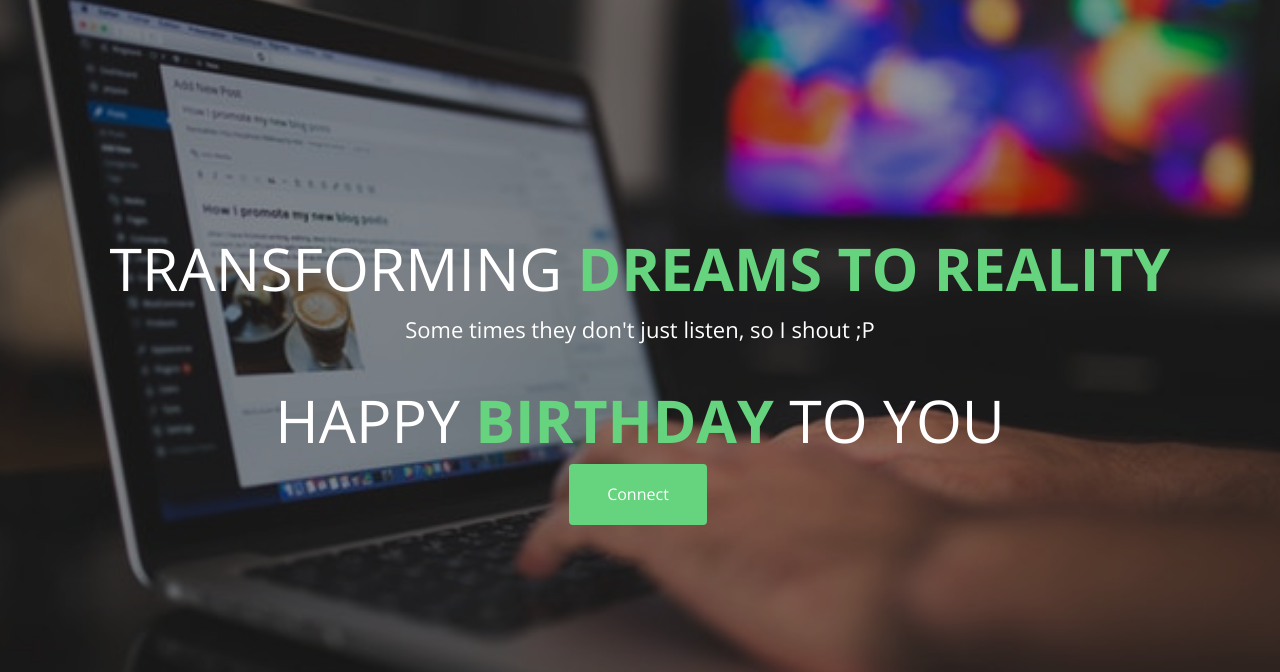
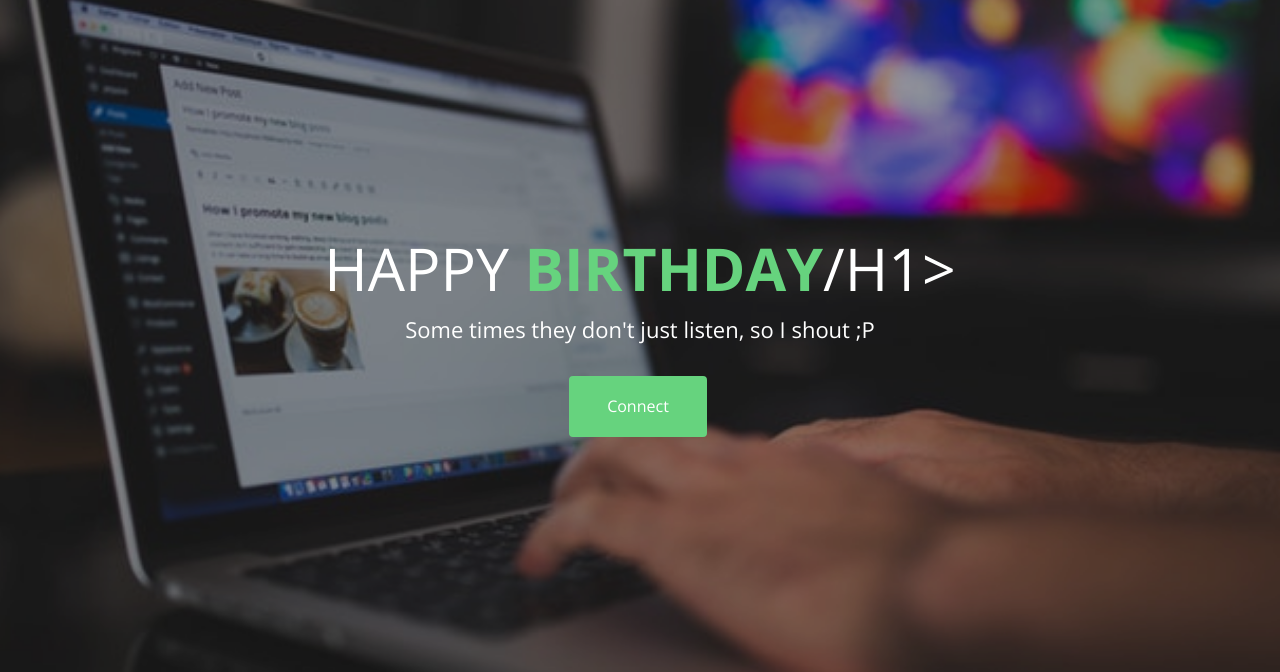
Before and after one commit to Sooryakiran/sooryakiran, a plain HTML site: page index.html in a window 1280 px wide. Shown: the part 128-800 px from the top of the page. Drawn offline with nearby package versions, Linux system fonts and the light colour scheme; files whose address does not match are found by name.

Commit message:
Update index.html

```diff
--- a/index.html
+++ b/index.html
@@ -103,9 +103,11 @@
 		<div class="gtco-container">
 			<div class="row row-mt-15em">
 				<div class="col-md-12 mt-text text-center animate-box" data-animate-effect="fadeInUp">
-					<h1>Transforming <strong>Dreams to reality</strong></h1>
+					<!--<h1>Transforming <strong>Dreams to reality</strong></h1>
+-->
+					<h1>Happy <strong>Birthday</strong>/h1>
 					<h2>Some times they don't just listen, so I shout ;P</h2>
-					<h1>Happy <strong>Birthday</strong> to you</h1>
+
 					<div class="text-center"><a href="https://in.linkedin.com/in/sooryakiran-pallikulathil-495a93141" class="btn btn-primary btn-lg ">Connect</a></div>
 				</div>
 			</div>
```
